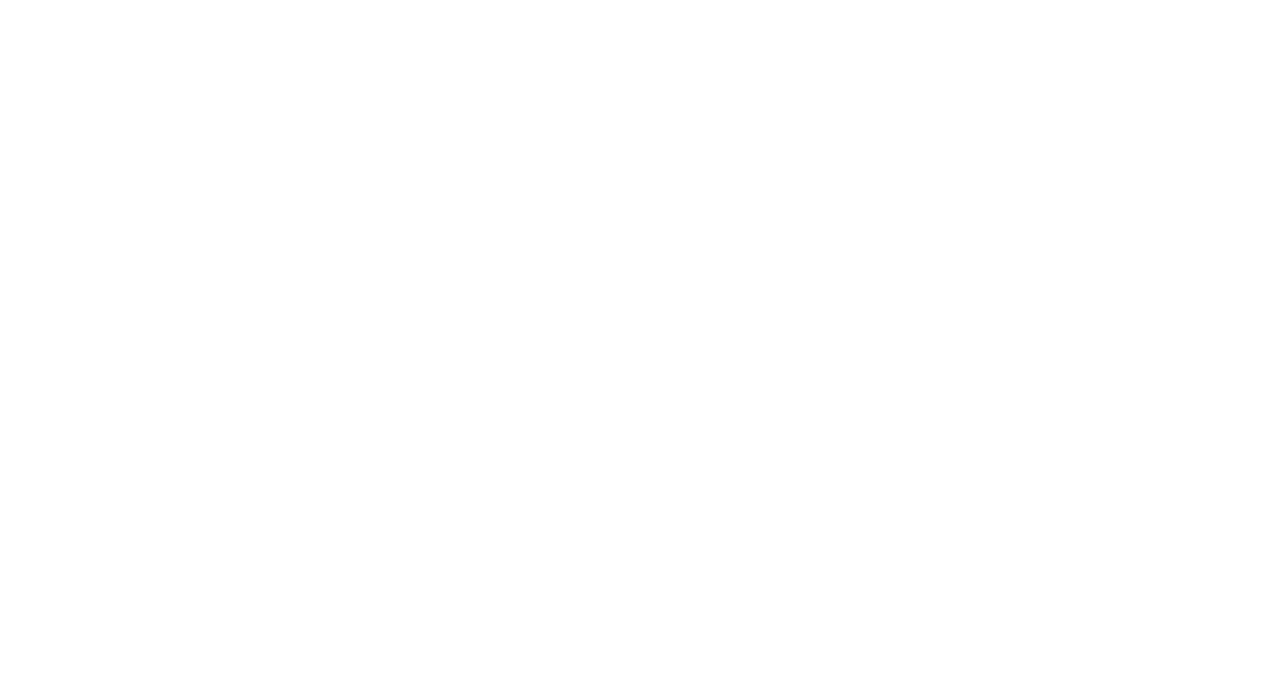
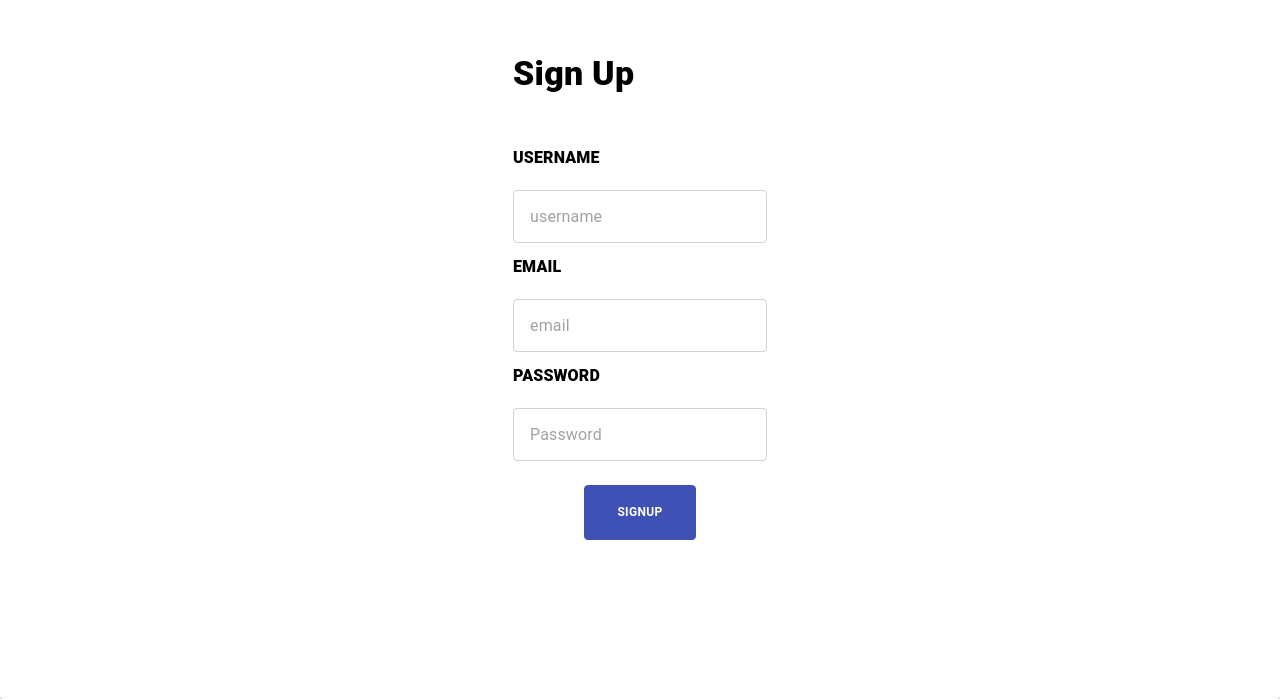
Before and after one commit to Abdulrahimch/mett_new_people, a React (Create React App) app in the folder client/: page /signup in a window 1280 px wide. Shown: the part 101-800 px from the top of the page. Built offline with nearby package versions, Linux system fonts and the light colour scheme.

Commit message:
adding signUp page frontend

```diff
--- a/client/src/App.tsx
+++ b/client/src/App.tsx
@@ -2,6 +2,7 @@ import { BrowserRouter, Route, Switch } from 'react-router-dom';
 import './App.css';
 import Login from './pages/Login/Login';
 import Home from './pages/Home/Home';
+import SignUp from './pages/SignUp/SignUp';
 
 function App (): JSX.Element {
     return (
@@ -9,6 +10,7 @@ function App (): JSX.Element {
             <Switch>
                 <Route exact path="/" component={Home} />
                 <Route exact path="/login" component={Login} />
+                <Route exact path="/signup" component={SignUp} />
             </Switch>
         </BrowserRouter>
     )
--- /dev/null
+++ b/client/src/pages/SignUp/SignUp.tsx
@@ -0,0 +1,25 @@
+import { Grid, Box, Typography, Paper } from '@material-ui/core';
+import SignUpForm from './SignUpForm/SignUpForm';
+import useStyles from './useStyles';
+
+function SignUp(): JSX.Element {
+    const { root, welcome } = useStyles();
+    return (
+        <>
+            <Grid container component={Paper} className={root}>
+                <Grid item>
+                    <Box
+                        display="flex"
+                        flexDirection="column"
+                    >
+                        <Typography variant="h4" className={welcome}>Sign Up</Typography>
+                        <SignUpForm />
+
+                    </Box>
+                </Grid>
+            </Grid>
+        </>
+    )
+}
+
+export default SignUp;
--- /dev/null
+++ b/client/src/pages/SignUp/SignUpForm/SignUpForm.tsx
@@ -0,0 +1,90 @@
+import { InputLabel, TextField, Box } from '@material-ui/core';
+import CustomButton from '../../../components/CustomButton/CustomButton';
+import useStyles from './useStyles';
+
+import { Formik } from 'formik';
+import * as Yup from 'yup';
+
+function SignUpForm(): JSX.Element {
+    const { inputs, inputLabel, form } = useStyles();
+
+    const handleSubmit = () => {
+        console.log('ths is submit');
+    }
+    return (
+        <Formik
+            initialValues={{
+                userName: '',
+                email: '',
+                password: ''
+            }}
+            validationSchema={Yup.object().shape({
+                userName: Yup.string().required('username is required'),
+                email: Yup.string().required('Email is required').email('Email is not valid'),
+                password: Yup.string()
+                  .required('Password is required')
+                  .max(100, 'Password is too long')
+                  .min(6, 'Password too short'),
+              })}
+            onSubmit={handleSubmit}
+        >
+            {({handleSubmit, handleChange, values, errors, touched}) => (
+                <form onSubmit={handleSubmit} className={form} noValidate>
+                    <InputLabel className={inputLabel}>
+                        username
+                    </InputLabel>
+                    <TextField
+                        id="userName"
+                        fullWidth
+                        value={values.userName}
+                        onChange={handleChange}
+                        placeholder="username"
+                        helperText={touched.userName ? errors.userName : ''}
+                        error={touched.userName && Boolean(errors.userName)}
+                        InputProps={{
+                            classes: { input: inputs },
+                            disableUnderline: true,
+                        }}
+                    />
+                    <InputLabel className={inputLabel}>
+                        email
+                    </InputLabel>
+                    <TextField
+                        id="email"
+                        fullWidth
+                        value={values.email}
+                        onChange={handleChange}
+                        placeholder="email"
+                        helperText={touched.email ? errors.email : ''}
+                        error={touched.email && Boolean(errors.email)}
+                        InputProps={{
+                            classes: { input: inputs },
+                            disableUnderline: true,
+                        }}
+                    />
+                    <InputLabel className={inputLabel}>
+                        password
+                    </InputLabel>
+                    <TextField
+                        id="password"
+                        fullWidth
+                        value={values.password}
+                        onChange={handleChange}
+                        placeholder="Password"
+                        helperText={touched.password ? errors.password : ''}
+                        error={touched.password && Boolean(errors.password)}
+                        InputProps={{
+                            classes: { input: inputs },
+                            disableUnderline: true,
+                        }}
+                    />
+                    <Box textAlign="center">
+                        <CustomButton btnText='SignUp' style="submit" />
+                    </Box>
+                </form>
+            )}
+
+        </Formik>
+    )
+}
+export default SignUpForm;
--- /dev/null
+++ b/client/src/pages/SignUp/SignUpForm/useStyles.ts
@@ -0,0 +1,43 @@
+import { alpha, makeStyles } from "@material-ui/core/styles";
+
+const useStyles = makeStyles((theme) => ({
+    inputs: {
+        borderRadius: 4,
+        position: 'relative',
+        backgroundColor: theme.palette.common.white,
+        border: '1px solid #ced4da',
+        fontSize: 16,
+        height: '100%',
+        padding: theme.spacing(2),
+        marginTop: 0,
+        transition: theme.transitions.create(['border-color', 'box-shadow']),
+        '&:cfous': {
+          boxShadow: `${alpha(theme.palette.primary.main, 0.25)} 0 0 0 0.2rem`,
+          borderColor: theme.palette.primary.main,
+        },
+    },
+    inputLabel: {
+        fontSize: 16,
+        fontWeight: 800,
+        color: theme.palette.common.black,
+        textTransform: 'uppercase',
+        margin: '1em 0 1em 0'
+    },
+    link: {
+        textDecoration: 'none',
+        color: theme.palette.primary.main,
+    },
+    caption: {
+        fontWeight: 'bold',
+    },
+    form: {
+        width: '100%',
+        marginTop: theme.spacing(1),
+        paddingTop: theme.spacing(4),
+        '& .MuiFormControl-root': {
+          marginTop: theme.spacing(1),
+        },
+    },
+}));
+
+export default useStyles;
--- /dev/null
+++ b/client/src/pages/SignUp/useStyles.ts
@@ -0,0 +1,16 @@
+import { makeStyles } from "@material-ui/core/styles";
+
+const useStyles = makeStyles((theme) => ({
+    root: {
+        minHeight: '100vh',
+        justifyContent: 'center',
+        alignItems: 'center'
+    },
+    welcome: {
+        fontWeight: 800,
+        color: theme.palette.common.black,
+        margonBottom: '1em'
+    }
+}));
+
+export default useStyles;
```
